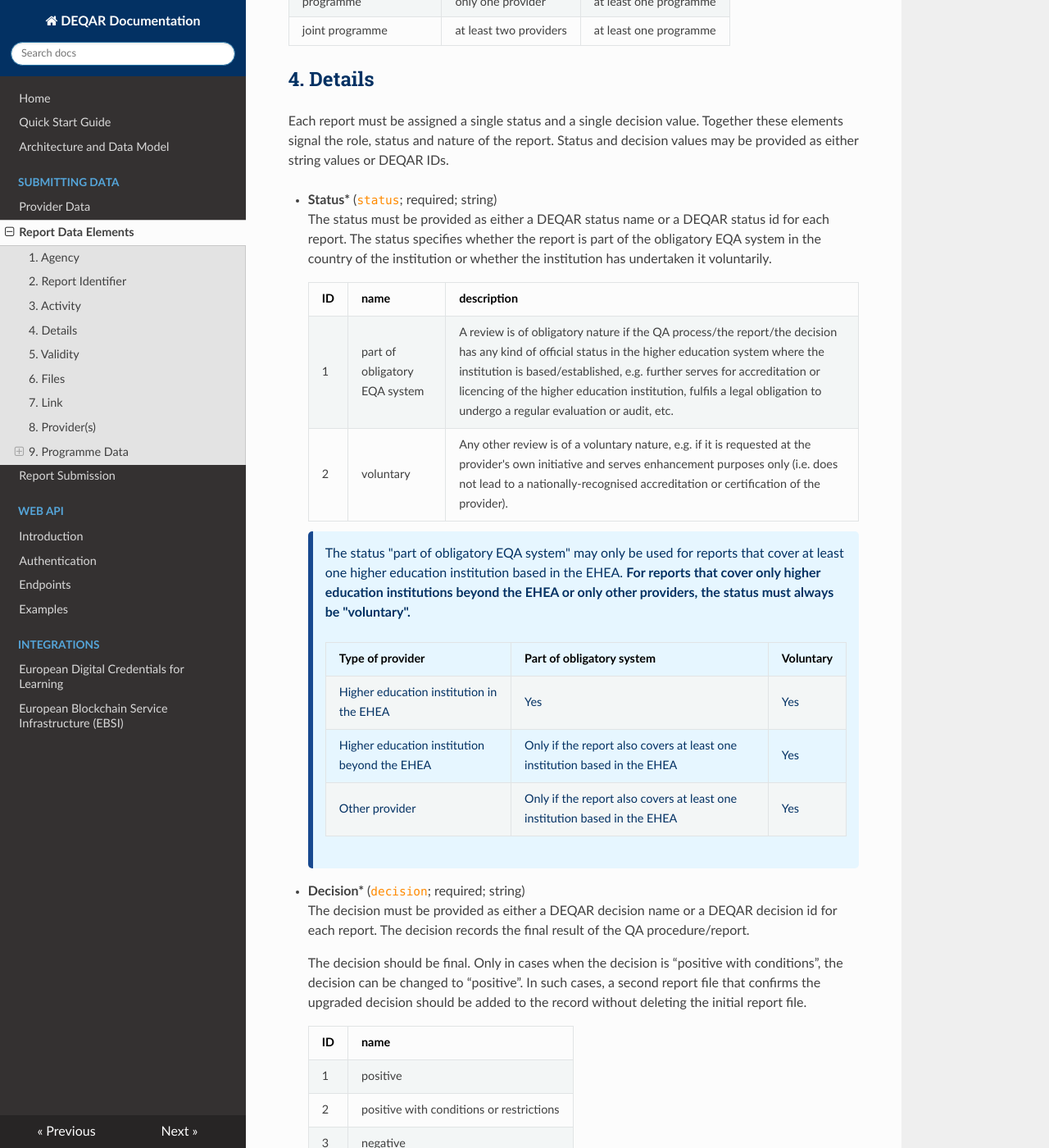
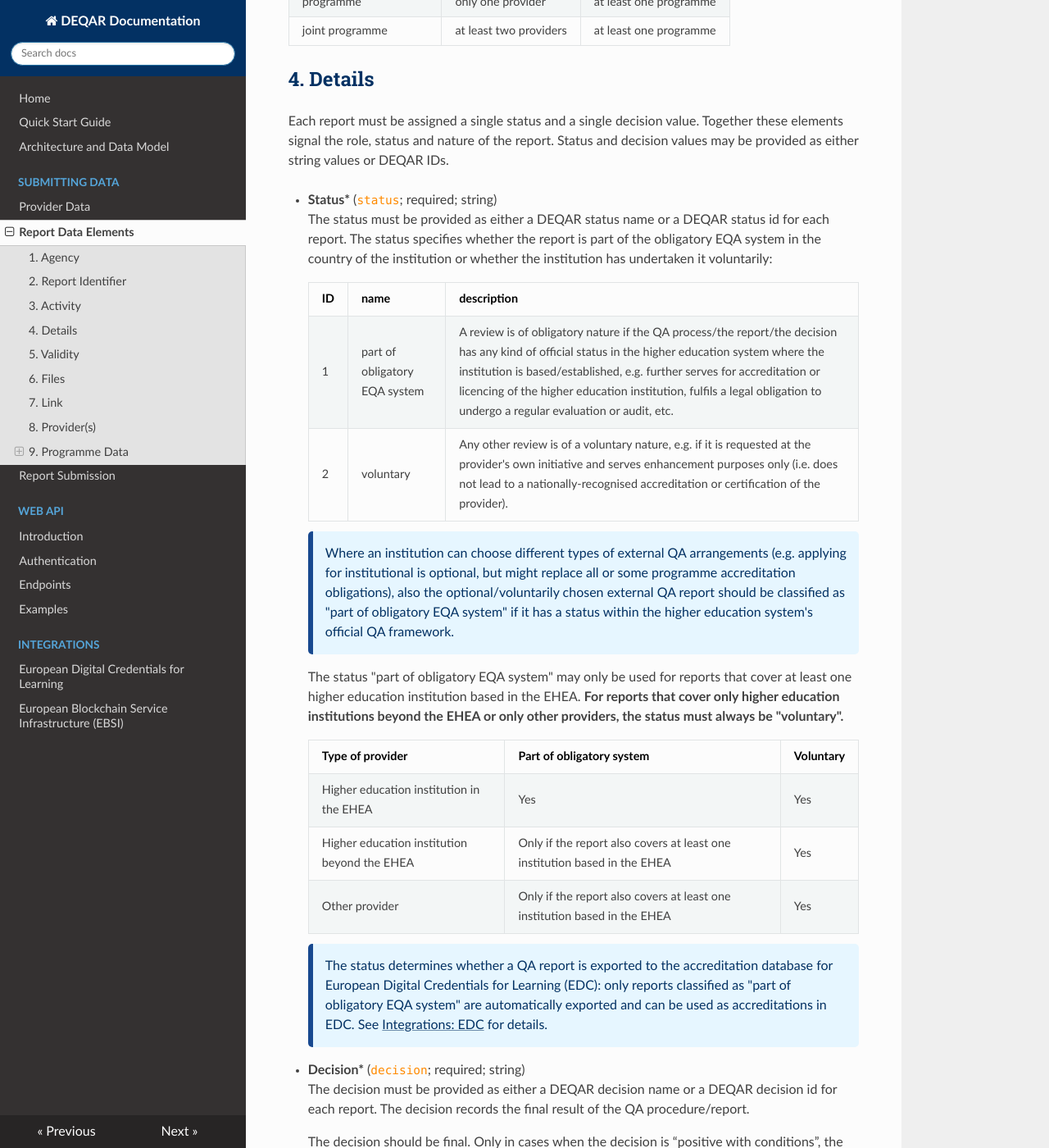
Before and after one commit to EQAR/deqar-docs, an MkDocs documentation site: the page built from docs/report_data.md, in a window 1280 px wide and 1400 px high, scrolled down 3969 px. Shown: the whole window at 82% size. Built offline with MkDocs 1.6.1, drawn with Linux system fonts in a browser that asks for light colours; nearby versions of some CDN libraries.

Commit message:
clarify EDC/QDR refs and report status condition

```diff
--- a/docs/report_data.md
+++ b/docs/report_data.md
@@ -104,21 +104,25 @@ Each activity is classified as one of four activity types (<code>activity_type</
 Each report must be assigned a single status and a single decision value. Together these elements signal the role, status and nature of the report. Status and decision values may be provided as either string values or DEQAR IDs.
 
 * **Status\*** (<code>status</code>; required; string)
-  The status must be provided as either a DEQAR status name or a DEQAR status id for each report. The status specifies whether the report is part of the obligatory EQA system in the country of the institution or whether the institution has undertaken it voluntarily.
+  The status must be provided as either a DEQAR status name or a DEQAR status id for each report. The status specifies whether the report is part of the obligatory EQA system in the country of the institution or whether the institution has undertaken it voluntarily:
 
     |ID |name |description |
     |:--|:-----------------------------|:-----------|
     |1 |part of obligatory EQA system |A review is of obligatory nature if the QA process/the report/the decision has any kind of official status in the higher education system where the institution is based/established, e.g. further serves for accreditation or licencing of the higher education institution, fulfils a legal obligation to undergo a regular evaluation or audit, etc. |
     |2 |voluntary | Any other review is of a voluntary nature, e.g. if it is requested at the provider's own initiative and serves enhancement purposes only (i.e. does not lead to a nationally-recognised accreditation or certification of the provider). |
 
-    > The status "part of obligatory EQA system" may only be used for reports that cover at least one higher education institution based in the EHEA. **For reports that cover only higher education institutions beyond the EHEA or only other providers, the status must always be "voluntary".**
-    >
-    > | Type of provider | Part of obligatory system | Voluntary |
-    > |:-----------------|:--------------------------|:----------|
-    > | Higher education institution in the EHEA | Yes | Yes     |
-    > | Higher education institution beyond the EHEA | Only if the report also covers at least one institution based in the EHEA | Yes |
-    > | Other provider   | Only if the report also covers at least one institution based in the EHEA | Yes |
+    > Where an institution can choose different types of external QA arrangements (e.g. applying for institutional is optional, but might replace all or some programme accreditation obligations), also the optional/voluntarily chosen external QA report should be classified as "part of obligatory EQA system" if it has a status within the higher education system's official QA framework.
 
+    The status "part of obligatory EQA system" may only be used for reports that cover at least one higher education institution based in the EHEA. **For reports that cover only higher education institutions beyond the EHEA or only other providers, the status must always be "voluntary".**
+
+    | Type of provider | Part of obligatory system | Voluntary |
+    |:-----------------|:--------------------------|:----------|
+    | Higher education institution in the EHEA | Yes | Yes     |
+    | Higher education institution beyond the EHEA | Only if the report also covers at least one institution based in the EHEA | Yes |
+    | Other provider   | Only if the report also covers at least one institution based in the EHEA | Yes |
+
+
+    > The status determines whether a QA report is exported to the accreditation database for European Digital Credentials for Learning (EDC): only reports classified as "part of obligatory EQA system" are automatically exported and can be used as accreditations in EDC. See [Integrations: EDC](europass.md) for details.
 
 * **Decision\*** (<code>decision</code>; required; string)
   The decision must be provided as either a DEQAR decision name or a DEQAR decision id for each report. The decision records the final result of the QA procedure/report.
```
Also changed, not shown: docs/europass.md (+4 -4 lines).
